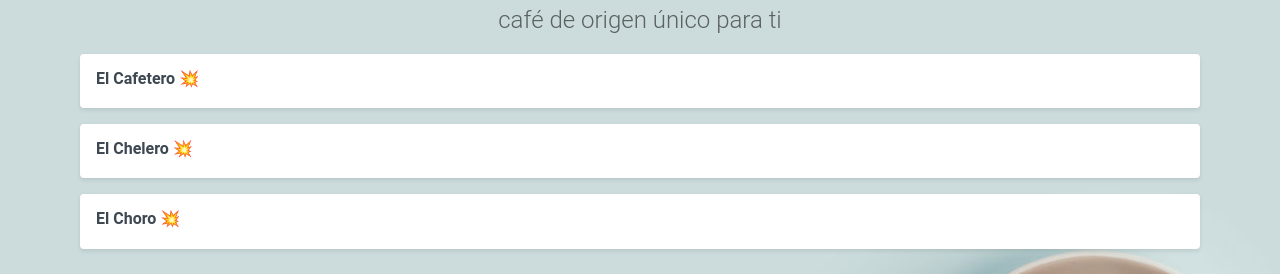
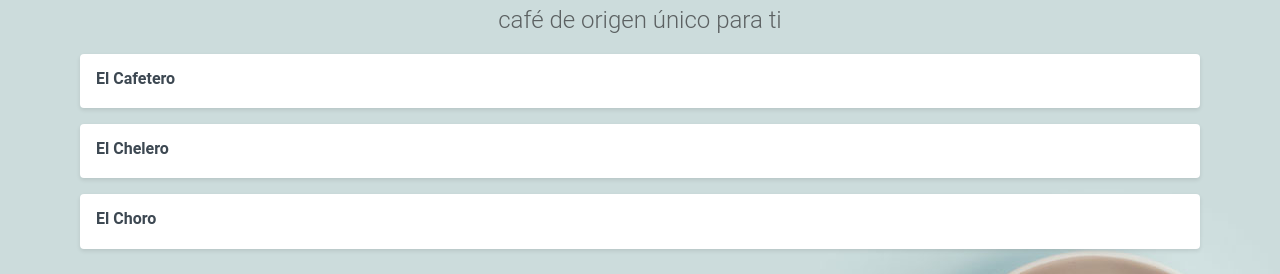
Before and after one commit to YahirArboleya/DADM-2024, a Vue app: page / in a window 1280 px wide. Shown: the part 176-450 px from the top of the page. Built offline with nearby package versions, Linux system fonts and the light colour scheme.

Commit message:
pausa de codigo

```diff
--- a/src/components/PlanPicker.vue
+++ b/src/components/PlanPicker.vue
@@ -1,11 +1,17 @@
 <script setup>
     import PlanPickerItem from './PlanPickerItem.vue';
     import { ref } from 'vue';
+
+    //creando una referencia reactiva para almacenar el plan seleccionado
+    const selectedPlan = ref(null);
+
+
     const plans = ref(['El Cafetero', 'El Chelero', 'El Choro']);
 
-    const selectedPlan = (name) =>{
-      console.log(name)
-    }
+    const selectPlan = (name) =>{
+      selectedPlan.value = name;
+    };
+
 </script>
 
 <template>
@@ -14,8 +20,10 @@
       v-for = "plan in plans"
       :key="plan"
       :name="plan"
-      @select="selectedPlan"/>
+      @select="selectPlan"
+      :select-plan="selectedPlan"/>
     </div>
+    <p>{{selectedPlan}}</p>
 </template>
 
 
--- a/src/components/PlanPickerItem.vue
+++ b/src/components/PlanPickerItem.vue
@@ -2,14 +2,15 @@
   <div @click="selectedPlan" class="plan">
     <div class="description">
       <span class="title">
-        {{ name }} {{ selected ? '🌟': '💥'}}
+        {{ name }} {{ selected ? '🌟': ''}}
       </span>
     </div>
   </div>
 </template>
 
 <script setup>
-  import {ref} from 'vue';
+  //importamos la funcion para la propiedad computada
+  import { computed } from 'vue';
   //usando un macro
   //defenir las props
   //defineProps(['name','planIcon']);
@@ -17,20 +18,24 @@
     name: {
       type: String,
       required: true
-    }
+    },
+    selectPlan: String
+
   });
 
   //definir eventos
   const emit = defineEmits(['select']);
-  //variable que permite recordar si el plan ha sido seleccionado
-  const selected = ref(false);
   //funcion que permimte cambiar el valor de la variable
   const selectedPlan = () => {
-    selected.value = true;
     //plan ha sido seleciconado
     emit('select', props.name);
   };
 
+  //creando una propiedad computada para
+  //saber si el plan ha sido seleccionado
+  const isSelected = computed(() => {
+    return props.name === props.selectedPlan;
+  });
 
 
 </script>
```
